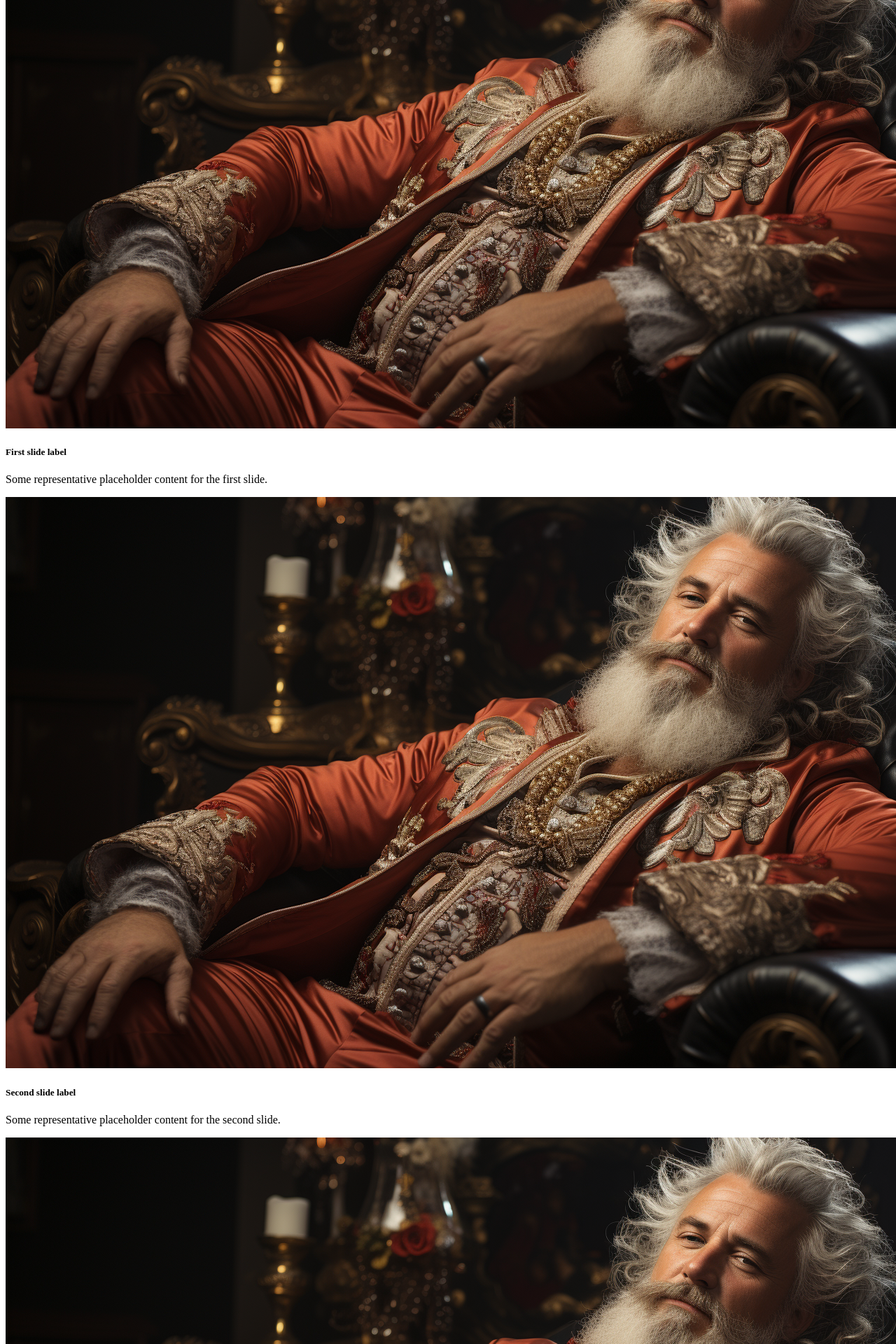
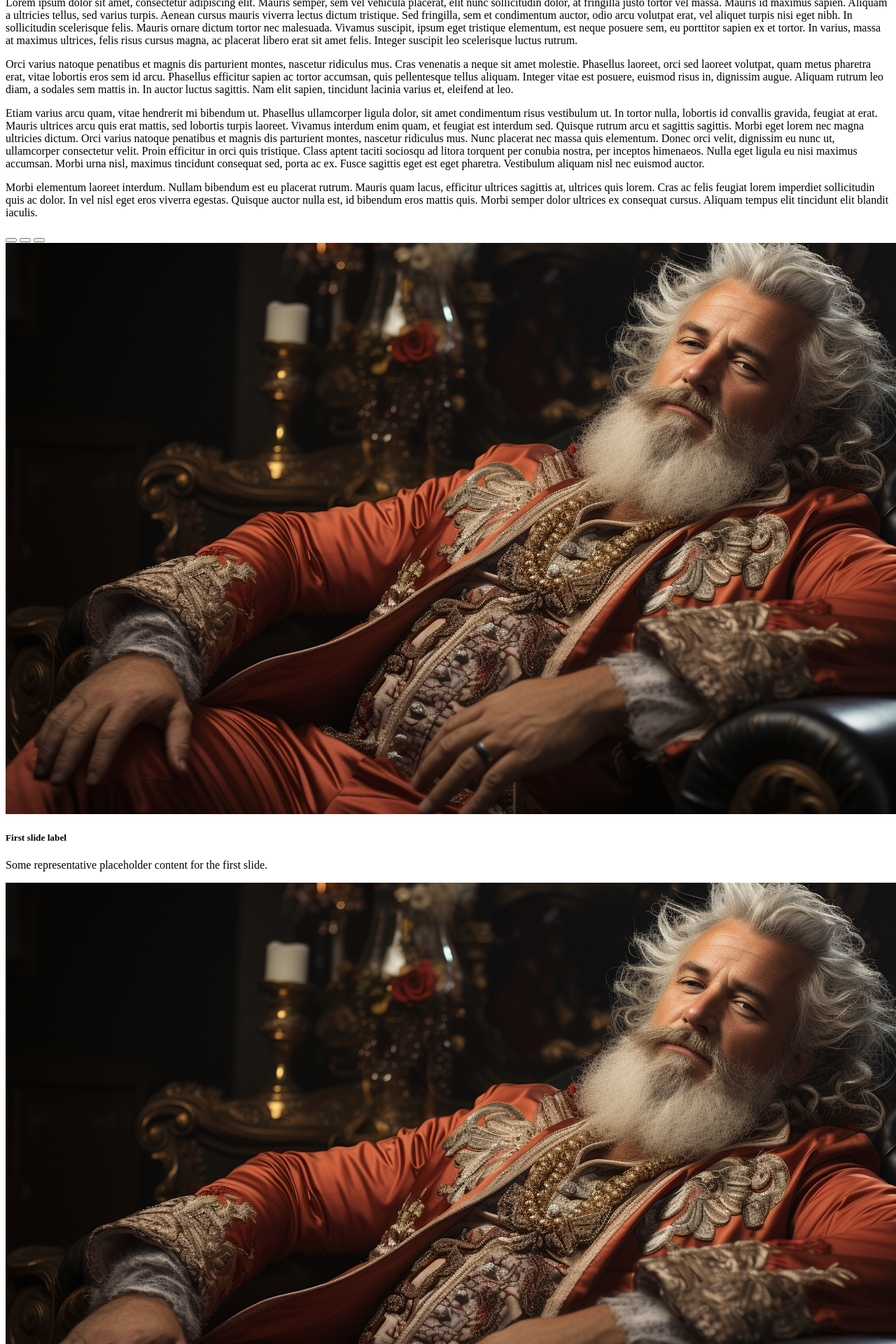
Before and after one commit to WildCodeSchool-2023-09/remfr-php-p3-afac974, a Symfony app: template templates/home/index.html.twig in a window 1280 px wide; the page is wider, and only the part inside the window is pictured. Shown: the part 431-2351 px from the top of that part at 70% size. Run offline with Twig, Linux system fonts and the light colour scheme; the template is opened without the code that fills it, so the values that code supplies are empty; some libraries are stand-ins or nearby versions.

Commit message:
fin de la page accueil , visuel de la wireframe réalisé pour l'instant

```diff
--- a/assets/styles/footer.scss
+++ b/assets/styles/footer.scss
@@ -1,10 +1,6 @@
 .footer-lw{
-    margin: auto 0;
+    margin-bottom: 0!important;
     background: linear-gradient(90deg, #730F46 0%, #2885AA 100%);
-}
-.footer-list{
-    display:flex;
-    flex-direction: row;
 }
 .footer-lw .footer-list li:after {
     content: "";
--- a/assets/styles/navbar.scss
+++ b/assets/styles/navbar.scss
@@ -22,7 +22,7 @@
 .list-group li{
     list-style: none ;
     color: #fff;
-    font-size: 1.8rem;
+    font-size: 1.6rem;
     padding: 1rem 2rem;
 }
 .list-group li:after{
--- a/templates/base.html.twig
+++ b/templates/base.html.twig
@@ -15,7 +15,7 @@
             {{ encore_entry_script_tags('app') }}
         {% endblock %}
     </head>
-    <body>
+    <body class="d-flex flex-column">
 
         {% include 'include/_navbar.html.twig' %}
         {% block body %}{% endblock %}
--- a/templates/home/index.html.twig
+++ b/templates/home/index.html.twig
@@ -3,7 +3,34 @@
 {% block title %} {{ parent() }} -Accueil {% endblock %}
 
 {% block body %}
-<div class="container accueil-container">
+<div class="container align-items-center accueil-container">
+    <div class="container">
+        <p>Lorem ipsum dolor sit amet, consectetur adipiscing elit. Mauris semper, sem vel vehicula placerat, elit
+        nunc sollicitudin dolor, at fringilla justo tortor vel massa. Mauris id maximus sapien. Aliquam a ultricies
+        tellus, sed varius turpis. Aenean cursus mauris viverra lectus dictum tristique. Sed fringilla, sem et
+        condimentum auctor, odio arcu volutpat erat, vel aliquet turpis nisi eget nibh. In sollicitudin scelerisque
+        felis. Mauris ornare dictum tortor nec malesuada. Vivamus suscipit, ipsum eget tristique elementum, est neque
+        posuere sem, eu porttitor sapien ex et tortor. In varius, massa at maximus ultrices, felis risus cursus
+        magna, ac placerat libero erat sit amet felis. Integer suscipit leo scelerisque luctus rutrum.</p>
+        <p>Orci varius natoque penatibus et magnis dis parturient montes, nascetur ridiculus mus. Cras venenatis a
+        neque sit amet molestie. Phasellus laoreet, orci sed laoreet volutpat, quam metus pharetra erat, vitae
+        lobortis eros sem id arcu. Phasellus efficitur sapien ac tortor accumsan, quis pellentesque tellus aliquam.
+        Integer vitae est posuere, euismod risus in, dignissim augue. Aliquam rutrum leo diam, a sodales sem
+        mattis in. In auctor luctus sagittis. Nam elit sapien, tincidunt lacinia varius et, eleifend at leo.</p>
+        <p>Etiam varius arcu quam, vitae hendrerit mi bibendum ut. Phasellus ullamcorper ligula dolor, sit amet
+        condimentum risus vestibulum ut. In tortor nulla, lobortis id convallis gravida, feugiat at erat. Mauris
+        ultrices arcu quis erat mattis, sed lobortis turpis laoreet. Vivamus interdum enim quam, et feugiat est
+        interdum sed. Quisque rutrum arcu et sagittis sagittis. Morbi eget lorem nec magna ultricies dictum. Orci
+        varius natoque penatibus et magnis dis parturient montes, nascetur ridiculus mus. Nunc placerat nec massa
+        quis elementum. Donec orci velit, dignissim eu nunc ut, ullamcorper consectetur velit. Proin efficitur in
+        orci quis tristique. Class aptent taciti sociosqu ad litora torquent per conubia nostra, per inceptos
+        himenaeos. Nulla eget ligula eu nisi maximus accumsan. Morbi urna nisl, maximus tincidunt consequat sed,
+        porta ac ex. Fusce sagittis eget est eget pharetra. Vestibulum aliquam nisl nec euismod auctor.</p>
+        <p>Morbi elementum laoreet interdum. Nullam bibendum est eu placerat rutrum. Mauris quam lacus, efficitur
+         ultrices sagittis at, ultrices quis lorem. Cras ac felis feugiat lorem imperdiet sollicitudin quis ac
+         dolor. In vel nisl eget eros viverra egestas. Quisque auctor nulla est, id bibendum eros mattis quis.
+         Morbi semper dolor ultrices ex consequat cursus. Aliquam tempus elit tincidunt elit blandit iaculis.</p>
+    </div>
     <div class="row border-general">
         <div class="col">
             <div id="carouselExampleCaptions" class="carousel slide">
@@ -86,6 +113,9 @@
             </div>
         </div>
     </div>
+    <div class="d-grid col-6 mx-auto bouton-general">
+        <button class="btn btn-primary" type="button">Notre galerie</button>
+    </div>
 </div>
 
 {% endblock %}
--- a/templates/include/_footer.html.twig
+++ b/templates/include/_footer.html.twig
@@ -1,5 +1,5 @@
-<footer class="footer-lw">
-<ul class="footer-list">
+<footer class="mt-auto footer-lw">
+<ul class="mb-0 d-flex flex-row align-items-center footer-list">
 <li class="footer-li">A propos</li>
 <li class="footer-li">Mentions légales</li>
 </ul>
```
Also changed, not shown: assets/styles/global.scss (+11 -2 lines), assets/images/AFAC.png, assets/images/AFACv2.png (deleted).
